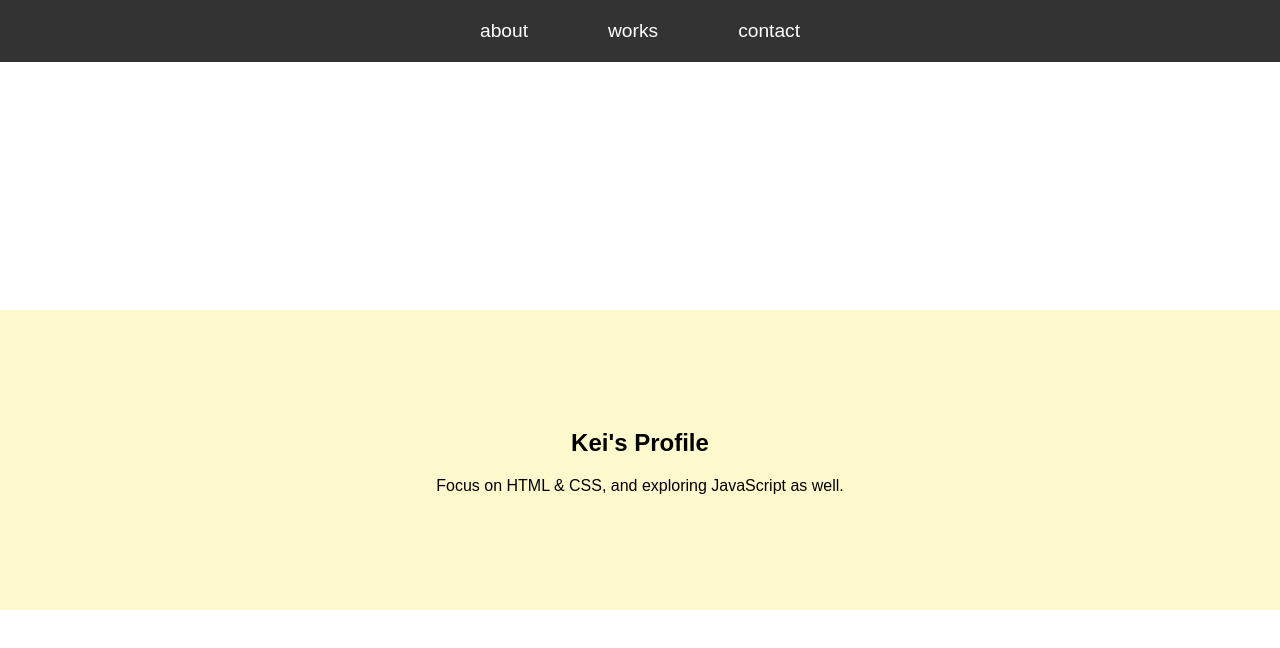
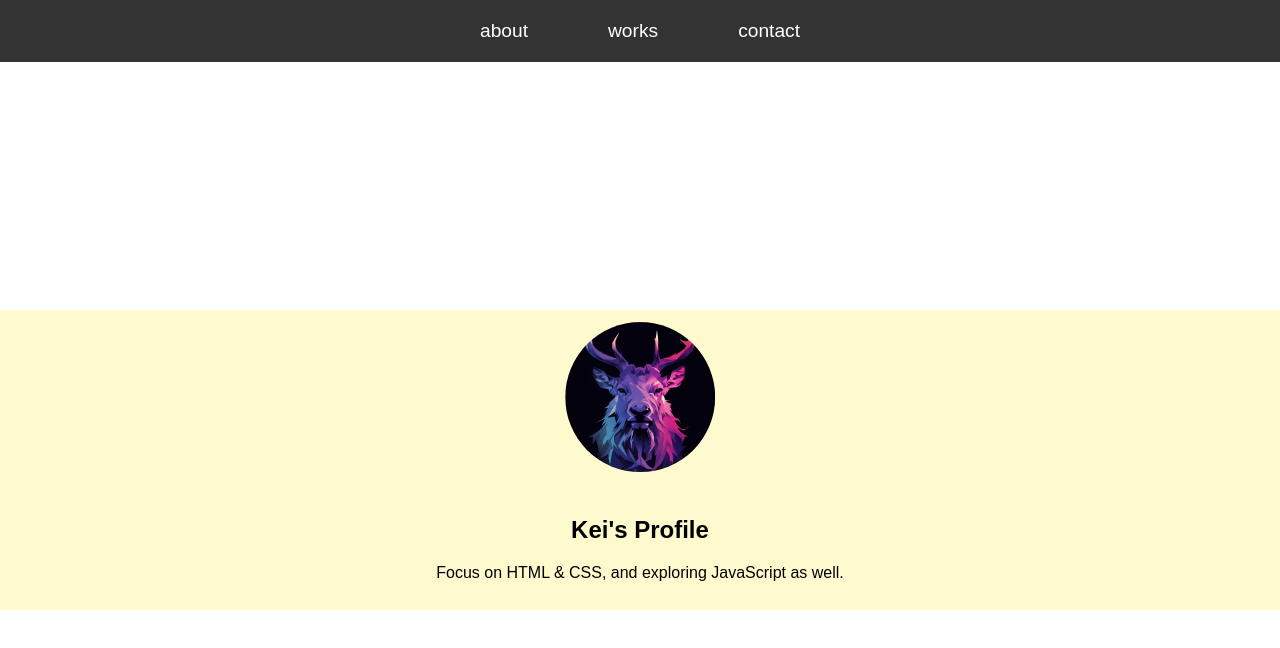
Before and after one commit to QxpoXq/mysite, a plain HTML site: page index.html in a window 1280 px wide. Both pictures are taken after a click on the link "about". Shown: the top 648 px of the page. Drawn offline with Linux system fonts and the light colour scheme.

Commit message:
profile modi

```diff
--- a/index.html
+++ b/index.html
@@ -28,6 +28,7 @@
     <main>
         <div class="load">
             <div class="profile-content">
+                <img src="img/IMG_8474.jpeg" alt="Kei's Photo" class="profile-photo">
                 <h2>Kei's Profile</h2>
                 <p>Focus on HTML & CSS, and exploring JavaScript as well.</p>
             </div>
--- a/main.js
+++ b/main.js
@@ -88,8 +88,8 @@ document.addEventListener('DOMContentLoaded', function () {
                 isExpanded = false;
             }
         } else if (target.classList.contains('profile-content') ||
-                   target.classList.contains('works-content') ||
-                   target.classList.contains('contact-content')) {
+            target.classList.contains('works-content') ||
+            target.classList.contains('contact-content')) {
             // コンテンツをクリックした場合は閉じる
             hideContent(currentContent);
             setTimeout(() => {
--- a/style.css
+++ b/style.css
@@ -43,11 +43,12 @@ nav ul li a {
     color: white;
     text-decoration: none;
     font-size: 1.2em;
-    transition: color 0.3s ease;
+    transition: color 0.3s ease, transform 0.3s ease;
 }
 
 nav ul li a:hover {
     color: #f39c12;
+    transform: scale(1.1); /* ホバー時に少し大きくする */
 }
 
 .tooltip {
@@ -107,6 +108,14 @@ main {
     transition-delay: 0s;
 }
 
+.profile-photo {
+    width: 150px;
+    height: 150px;
+    border-radius: 50%;
+    object-fit: cover;
+    margin-bottom: 20px;
+}
+
 h2, p {
     opacity: 0;
     transform: translateY(20px);
```
Also changed, not shown: img/IMG_8474.jpeg (added), 2 other files.
